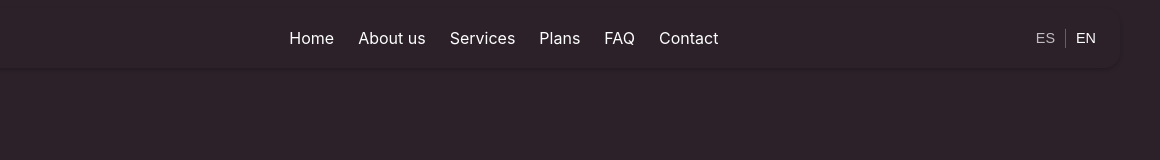
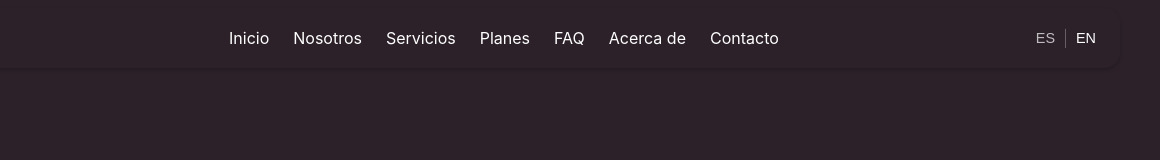
Before and after one commit to StockVin/WineInventory-LandingPage, a plain HTML site: page src/public/index.html in a window 1280 px wide. Shown: the full height of the page, 120-1280 px from the left. Drawn offline with Linux system fonts and the light colour scheme.

Commit message:
fix the name in the nav section

```diff
--- a/src/public/index.html
+++ b/src/public/index.html
@@ -4,7 +4,7 @@
     <meta charset="UTF-8">
     <meta name="viewport" content="width=device-width, initial-scale=1.0">
     <title>WineInventory</title>
-    <link rel="icon" href="assets/images/WineInventory.ico" type="image/x-icon">
+    <link rel="icon" href="assets/images/wineinventory.ico" type="image/x-icon">
     <link rel="stylesheet" href="assets/styles/style.css">
     <link rel="stylesheet" href="https://cdnjs.cloudflare.com/ajax/libs/font-awesome/6.0.0-beta3/css/all.min.css">
 </head>
@@ -18,26 +18,26 @@
                         <ul class="nav-menu">
                             <li class="nav-item">
                                 <a href="#home" class="nav-link">
-                                    <span>Home</span>
-                                    <span class="hover-text">Home</span>
+                                    <span>Inicio</span>
+                                    <span class="hover-text">Inicio</span>
                                 </a>
                             </li>
                             <li class="nav-item">
                                 <a href="#about" class="nav-link">
-                                    <span>About us</span>
-                                    <span class="hover-text">About us</span>
+                                    <span>Nosotros</span>
+                                    <span class="hover-text">Nosotros</span>
                                 </a>
                             </li>
                             <li class="nav-item">
                                 <a href="#services" class="nav-link">
-                                    <span>Services</span>
-                                    <span class="hover-text">Services</span>
+                                    <span>Servicios</span>
+                                    <span class="hover-text">Servicios</span>
                                 </a>
                             </li>
                             <li class="nav-item">
                                 <a href="#plans" class="nav-link">
-                                    <span>Plans</span>
-                                    <span class="hover-text">Plans</span>
+                                    <span>Planes</span>
+                                    <span class="hover-text">Planes</span>
                                 </a>
                             </li>
                             <li class="nav-item">
@@ -47,9 +47,15 @@
                                 </a>
                             </li>
                             <li class="nav-item">
+                                <a href="#pricing" class="nav-link">
+                                    <span>Acerca de</span>
+                                    <span class="hover-text">Acerca de</span>
+                                </a>
+                            </li>
+                            <li class="nav-item">
                                 <a href="#contact" class="nav-link">
-                                    <span>Contact</span>
-                                    <span class="hover-text">Contact</span>
+                                    <span>Contacto</span>
+                                    <span class="hover-text">Contacto</span>
                                 </a>
                             </li>
                         </ul>
```
